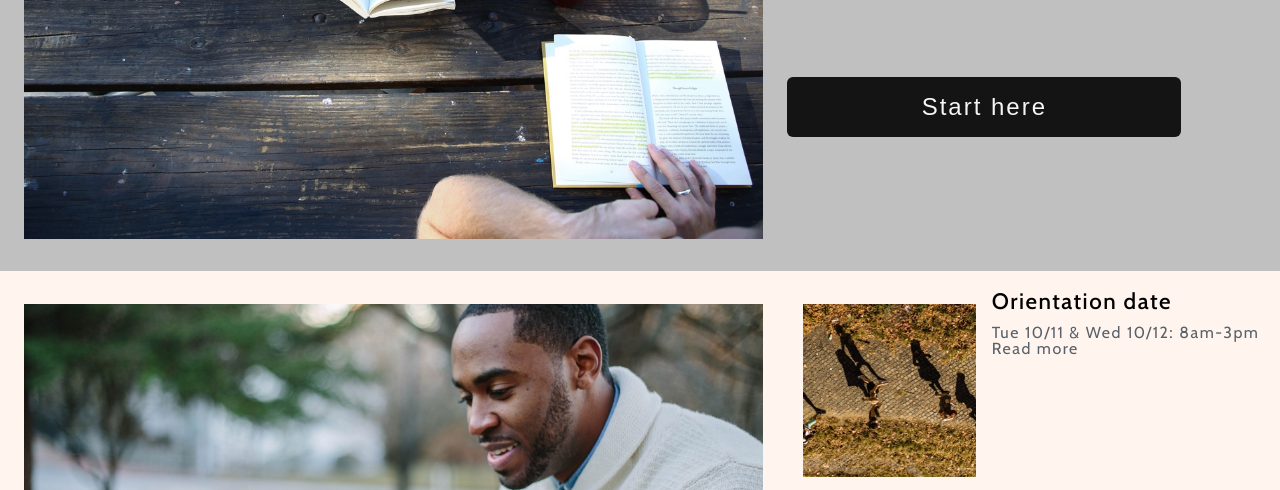
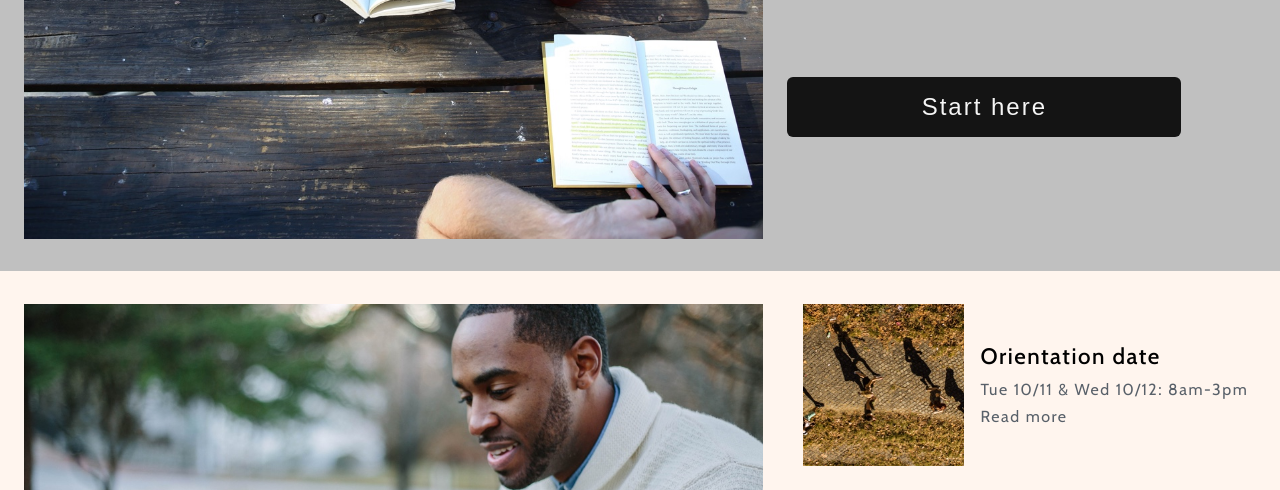
Before and after one commit to ACSGD/Colmar_Academy, a plain HTML site: page index.html in a window 1280 px wide. Shown: the part 403-893 px from the top of the page. Drawn offline with nearby package versions, Linux system fonts and the light colour scheme.

Commit message:
fix minor mistake

```diff
--- a/resources/css/style.css
+++ b/resources/css/style.css
@@ -88,6 +88,12 @@ nav ul li{
   padding: 1em 0 1em 0.75em;
 }
 
+.column-right .image-content{
+  width: 35%;
+  height: auto;
+  padding: 1em;
+}
+
 img{
   display: block;
   width: 100%;
@@ -160,8 +166,8 @@ border-top: 1px solid seashell;
 
 #second-section h2{
   padding: 1.5em 0;
+}
 
-}
 #second-section h3{
   padding-bottom: 10px;
   line-height: 1.2em;
@@ -179,8 +185,7 @@ border-top: 1px solid seashell;
   padding-top: 1em;
 }
 
-#second-section .column-right .content
-#last-section .column-right .content{
+#second-section .column-right .content{
   width: 65%;
   display: flex;
   flex-direction: column;
@@ -188,7 +193,7 @@ border-top: 1px solid seashell;
   line-height: 1.2em;
 }
 
-.column-right .image-content{
+#second-section .column-right .image-content{
   width: 35%;
   height: auto;
   padding: 1em;
@@ -215,7 +220,6 @@ border-top: 1px solid seashell;
   justify-content: center;
   background-color: #D0D0D0;
   padding: 2em 4.5em 2em 4.5em;
-
 }
 
 .main-column{
@@ -223,7 +227,6 @@ border-top: 1px solid seashell;
   flex-wrap: wrap;
   justify-content: space-around;
   position: relative;
-
 }
 
 #third-section .main-column .item{
@@ -243,6 +246,7 @@ border-top: 1px solid seashell;
 #third-section .content{
   padding: 1em;
 }
+
 #third-section h2{
   padding-bottom: 1em;
 }
```
Also changed, not shown: index.html (+7 -3 lines).
